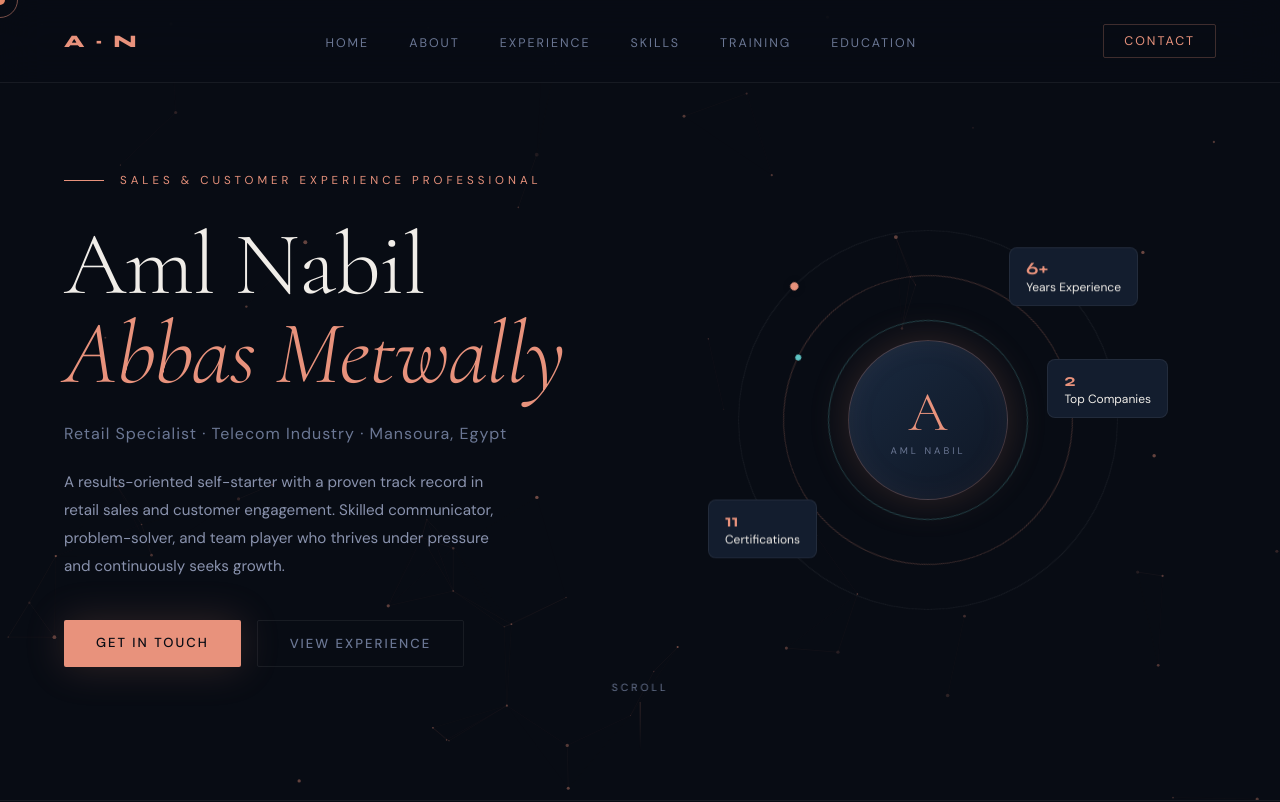
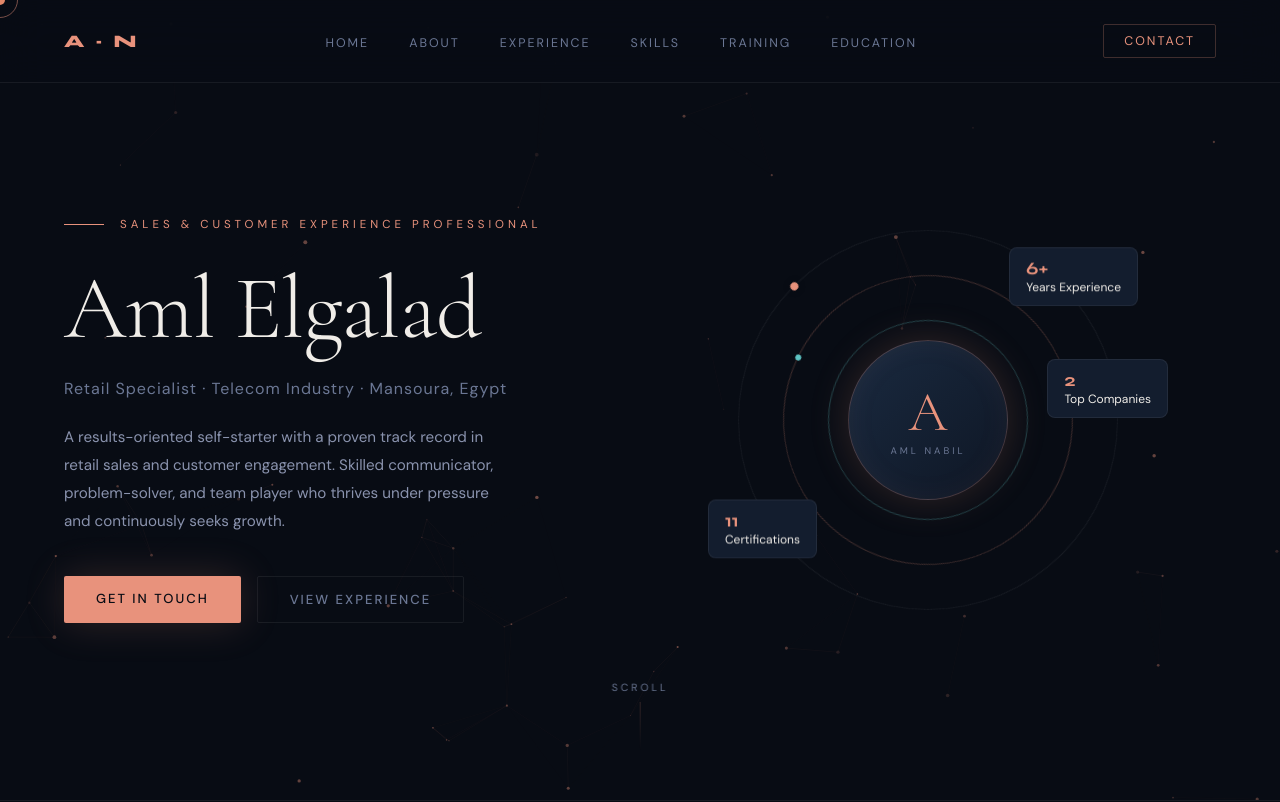
Before and after one commit to Esraashaban2002/memenabil37.github.io, a plain HTML site: page index.html in a window 1280 px wide. Shown: the top 802 px of the page. Drawn offline with nearby package versions, Linux system fonts and the light colour scheme.

Commit message:
Update index.html

```diff
--- a/index.html
+++ b/index.html
@@ -463,8 +463,7 @@ footer {
       <span class="eyebrow-text">Sales & Customer Experience Professional</span>
     </div>
     <h1 class="hero-name">
-      Aml Nabil<br>
-      <em>Abbas Metwally</em>
+      Aml Elgalad<br>
     </h1>
     <p class="hero-role">Retail Specialist · Telecom Industry · Mansoura, Egypt</p>
     <p class="hero-desc">
```
